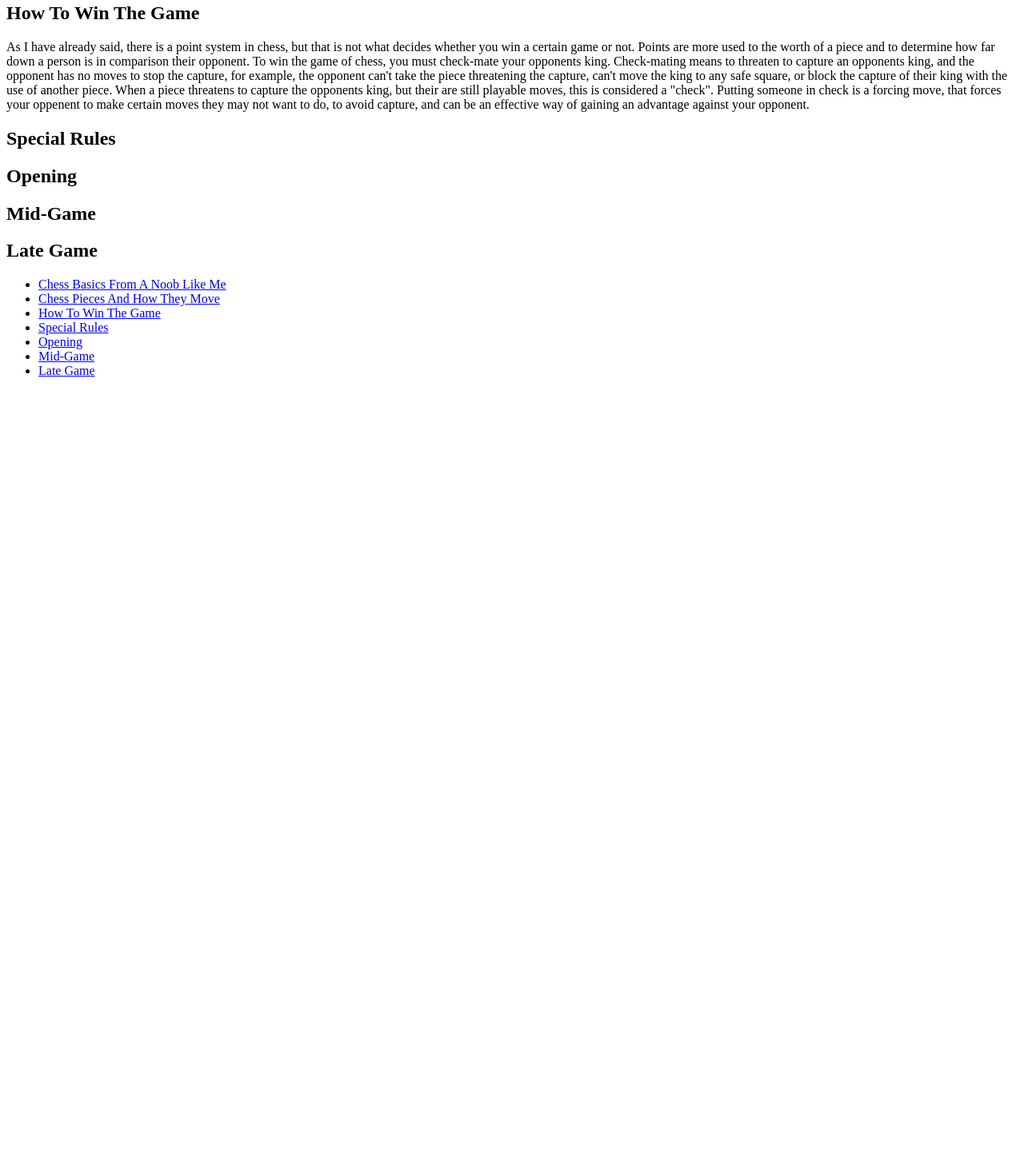
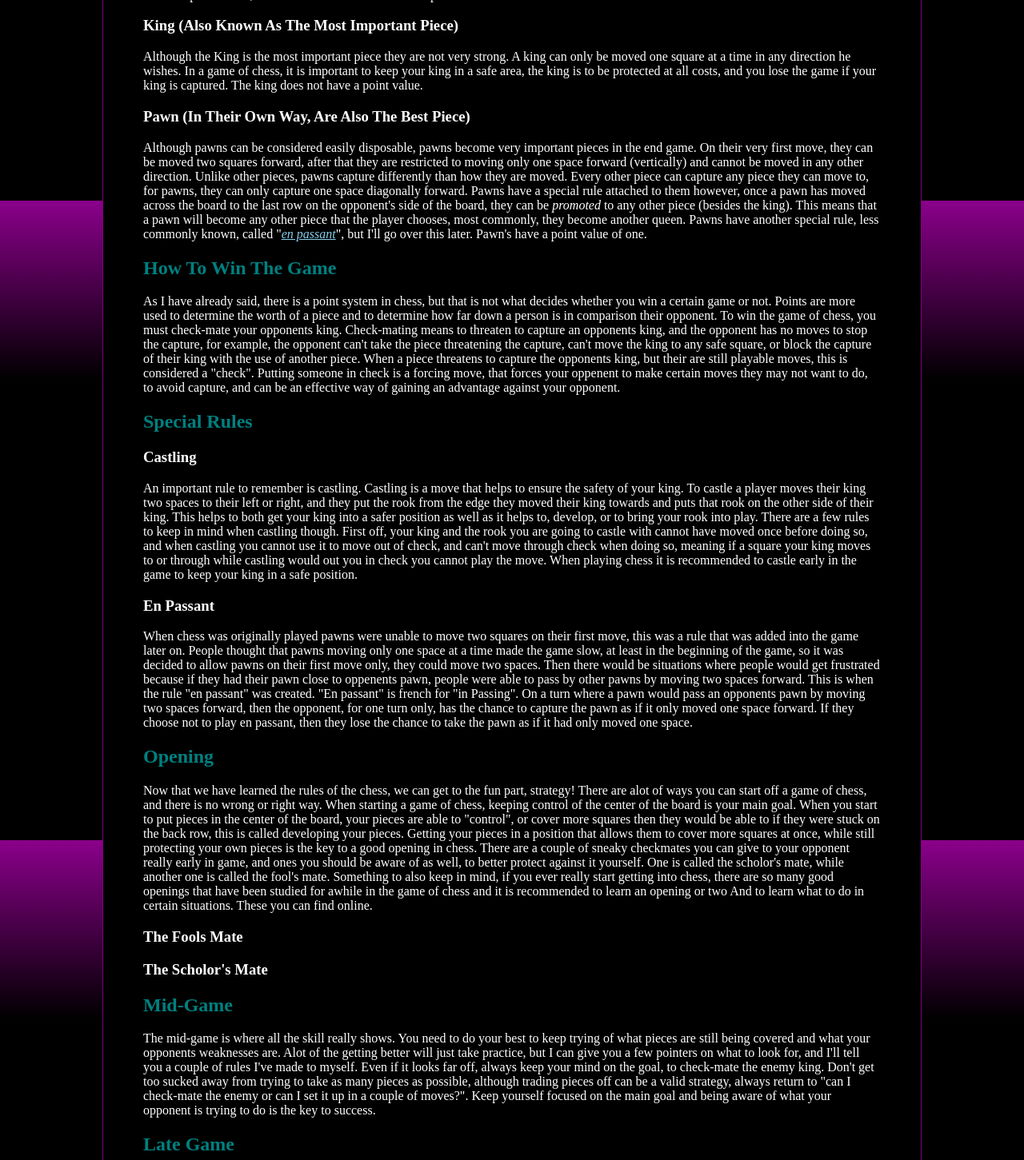
Before and after one commit to KC-LC101-June-22/js-assignment-4-html-me-something-FatedMarigold, a website: page index.html in a window 1280 px wide. Shown: the part 1349-2800 px from the top of the page at 80% size. Before the commit the page ends 1838 px from the top, so only its background shows below. Drawn offline with Linux system fonts and the light colour scheme.

Commit message:
Added Css and text through Special Rules

```diff
--- a/index.html
+++ b/index.html
@@ -4,29 +4,28 @@
    <head>
 
       <title>Chess Basics</title>
+      <link rel="stylesheet" href="styles.css">
 
    </head>
 
    <body>
 
-      <div>
-
       <header>
-
-            <div>
 
          <h1><a id="ChessBasicsFromANoobLikeMe">Chess Basics From A Noob Like Me</a></h1>
 
+      </header>
+
+         <div class = "Whole">
+
             <p>
+
                Board games and card games are something I have always had alot of enjoyment in. Not only do you get to spend some time with friends sometimes you can come across moments that are like puzzles.
                Whether you are playing a cooperative game or a game against each other, strategy is where the fun comes in... especially when it works. When I was younger I played a good amount of chess and started my own chess club,
                and this is where all my experience comes from. Although I did read books on chess trying to get better at it, years away from playing chess has made me pretty rusty.
                If there is somewhere you would like to jump to you can do that at one of the links below, otherwise I hope you can learn something from a chess noob like me.
+
             </p>
-
-            </div>
-
-            <div>
 
             <ul>
 
@@ -40,15 +39,9 @@
 
             </ul>
 
-            </div>
-
-         </header>
-
          <main>
 
             <article>
-
-               <div>
 
                <h2><a id="HowPiecesMove">Chess Pieces And How They Move</a></h2>
 
@@ -138,59 +131,96 @@
 
                      </p>
 
-               </div>
-
-               <div>
-
                <h2><a id="HowToWin">How To Win The Game</a></h2>
 
                   <p>
 
-                        As I have already said, there is a point system in chess, but that is not what decides whether you win a certain game or not. Points are more used to the worth of a piece and to determine how far down a person
+                     As I have already said, there is a point system in chess, but that is not what decides whether you win a certain game or not. Points are more used to determine the worth of a piece and to determine how far down a person
                      is in comparison their opponent. To win the game of chess, you must check-mate your opponents king. Check-mating means to threaten to capture an opponents king, and the opponent has no moves to stop the capture,
                      for example, the opponent can't take the piece threatening the capture, can't move the king to any safe square, or block the capture of their king with the use of another piece. When a piece threatens to capture
                      the opponents king, but their are still playable moves, this is considered a "check". Putting someone in check is a forcing move, that forces your oppenent to make certain moves they may not want to do, to avoid capture,
                      and can be an effective way of gaining an advantage against your opponent.
 
+                  </p>
 
+               <h2><a id="SpecialRules">Special Rules</a></h2>
+
+                  <h3>Castling</h3>
+
+                  <p>
+
+                     An important rule to remember is castling. Castling is a move that helps to ensure the safety of your king. To castle a player moves their king two spaces to their left or right, and they put the rook from the edge they moved
+                     their king towards and puts that rook on the other side of their king. This helps to both get your king into a safer position as well as it helps to, develop, or to bring your rook into play. There are a few rules to keep in
+                     mind when castling though. First off, your king and the rook you are going to castle with cannot have moved once before doing so, and when castling you cannot use it to move out of check, and can't move through check
+                     when doing so, meaning if a square your king moves to or through while castling would out you in check you cannot play the move. When playing chess it is recommended to castle early in the game to keep your king in a safe position.
 
                   </p>
 
-               </div>
+                  <h3>En Passant</h3>
 
-               <div>
+                  <p>
 
-                  <h2><a id="SpecialRules">Special Rules</a></h2>
+                     When chess was originally played pawns were unable to move two squares on their first move, this was a rule that was added into the game later on. People thought that pawns moving only one space at a time made the game
+                     slow, at least in the beginning of the game, so it was decided to allow pawns on their first move only, they could move two spaces. Then there would be situations where people would get frustrated because if they had their pawn close to
+                     oppenents pawn, people were able to pass by other pawns by moving two spaces forward. This is when the rule "en passant" was created. "En passant" is french for "in Passing". On a turn where a pawn would pass an opponents pawn by moving two
+                     spaces forward, then the opponent, for one turn only, has the chance to capture the pawn as if it only moved one space forward. If they choose not to play en passant, then they lose the chance to take the pawn as if it had only moved
+                     one space.
 
-               </div>
+                  </p>
 
             </article>
 
             <article>
 
-               <div>
-
                <h2><a id="Opening">Opening</a></h2>
 
-               </div>
+               <p>
 
-               <div>
+                  Now that we have learned the rules of the chess, we can get to the fun part, strategy! There are alot of ways you can start off a game of chess, and there is no wrong or right way. When starting a game of chess, keeping control of the center of the board is your main goal.
+                  When you start to put pieces in the center of the board, your pieces are able to "control", or cover more squares then they would be able to if they were stuck on the back row, this is called developing your pieces. Getting your pieces in a position that allows them to cover more
+                  squares at once, while still protecting your own pieces is the key to a good opening in chess. There are a couple of sneaky checkmates you can give to your opponent really early in game, and ones you should be aware of as well, to better protect against it yourself. One is called
+                  the scholor's mate, while another one is called the fool's mate. Something to also keep in mind, if you ever really start getting into chess, there are so many good openings that have been studied for awhile in the game of chess and it is recommended to learn an opening or two And
+                  to learn what to do in certain situations. These you can find online.
+
+               </p>
+
+                  <h3>The Fools Mate</h3>
+
+                  <p>
+
+
+
+                  </p>
+
+                  <h3>The Scholor's Mate</h3>
+
+                  <p>
+
+
+
+                  </p>
 
                <h2><a id="MidGame">Mid-Game</a></h2>
 
-               </div>
+               <p>
 
-               <div>
+                  The mid-game is where all the skill really shows. You need to do your best to keep trying of what pieces are still being covered and what your opponents weaknesses are. Alot of the getting better will just take practice, but I can give you a few pointers on what to look for,
+                  and I'll tell you a couple of rules I've made to myself. Even if it looks far off, always keep your mind on the goal, to check-mate the enemy king. Don't get too sucked away from trying to take as many pieces as possible, although trading pieces off can be a valid strategy, always
+                  return to "can I check-mate the enemy or can I set it up in a couple of moves?". Keep yourself focused on the main goal and being aware of what your opponent is trying to do is the key to success.
+
+               </p>
 
                <h2><a id="LateGame">Late Game</a></h2>
 
-               </div>
+               <p>
+
+
+
+               </p>
 
             </article>
 
          </main>
-
-         <div>
 
          <ul>
 
@@ -204,10 +234,8 @@
 
          </ul>
 
-         </div>
+   </body>
 
 </div>
 
-   </body>
-
 </html>
--- a/styles.css
+++ b/styles.css
@@ -1 +1,28 @@
-/* Write your CSS here! */
+body {
+    background:
+        fixed linear-gradient(to bottom, darkmagenta, black 28%);
+    color: white;
+    margin: 5% 10% 5% 10%;
+}
+
+div.Whole {
+    padding: 25px 50px;
+    background-color: black;
+    border-left: 1px solid purple;
+    border-right: 1px solid purple;
+}
+
+h1 {
+    border-bottom: 1px solid darkmagenta;
+}
+
+a {
+    color: skyblue;
+}
+
+h1 a{
+    color: whitesmoke;
+}
+h2 a{
+    color: teal;
+}
```
Lines whose indentation alone changed are shown as unchanged.
